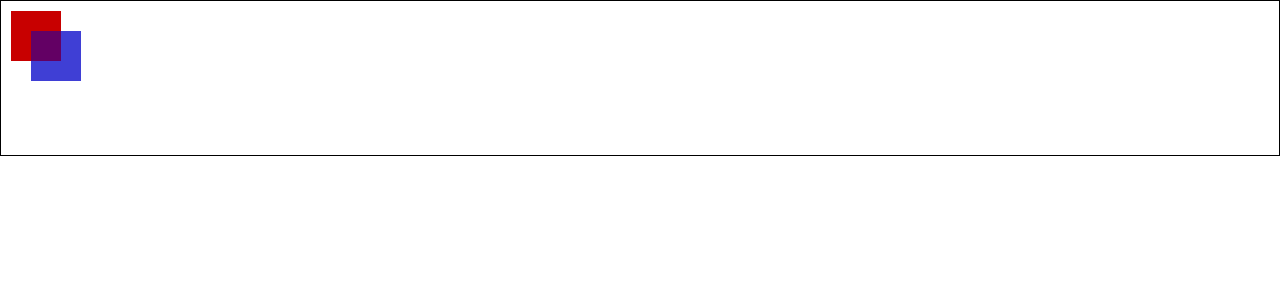
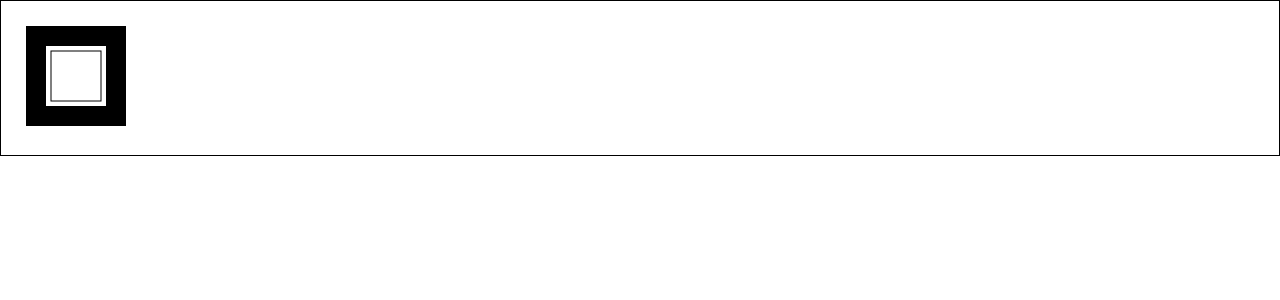
Before and after one commit to nurSaadat/rain.ts, a React (Create React App) app: page / in a window 1280 px wide. Shown: the top 300 px of the page. Built offline with nearby package versions, Linux system fonts and the light colour scheme.

Commit message:
Drawing different squares

```diff
--- a/src/code/Tutorial.js
+++ b/src/code/Tutorial.js
@@ -8,11 +8,9 @@ export const CanvasTutorial = () => {
       const canvas = canvasRef.current;
       const ctx = canvas.getContext('2d');
 
-      ctx.fillStyle = 'rgb(200,0,0)';
-      ctx.fillRect(10, 10, 50, 50);
-
-      ctx.fillStyle = 'rgb(0,0,200, 0.5)';
-      ctx.fillRect(30, 30, 50, 50);
+      ctx.fillRect(25, 25, 100, 100);
+      ctx.clearRect(45, 45, 60, 60);
+      ctx.strokeRect(50, 50, 50, 50);
     }
   }
 
```
